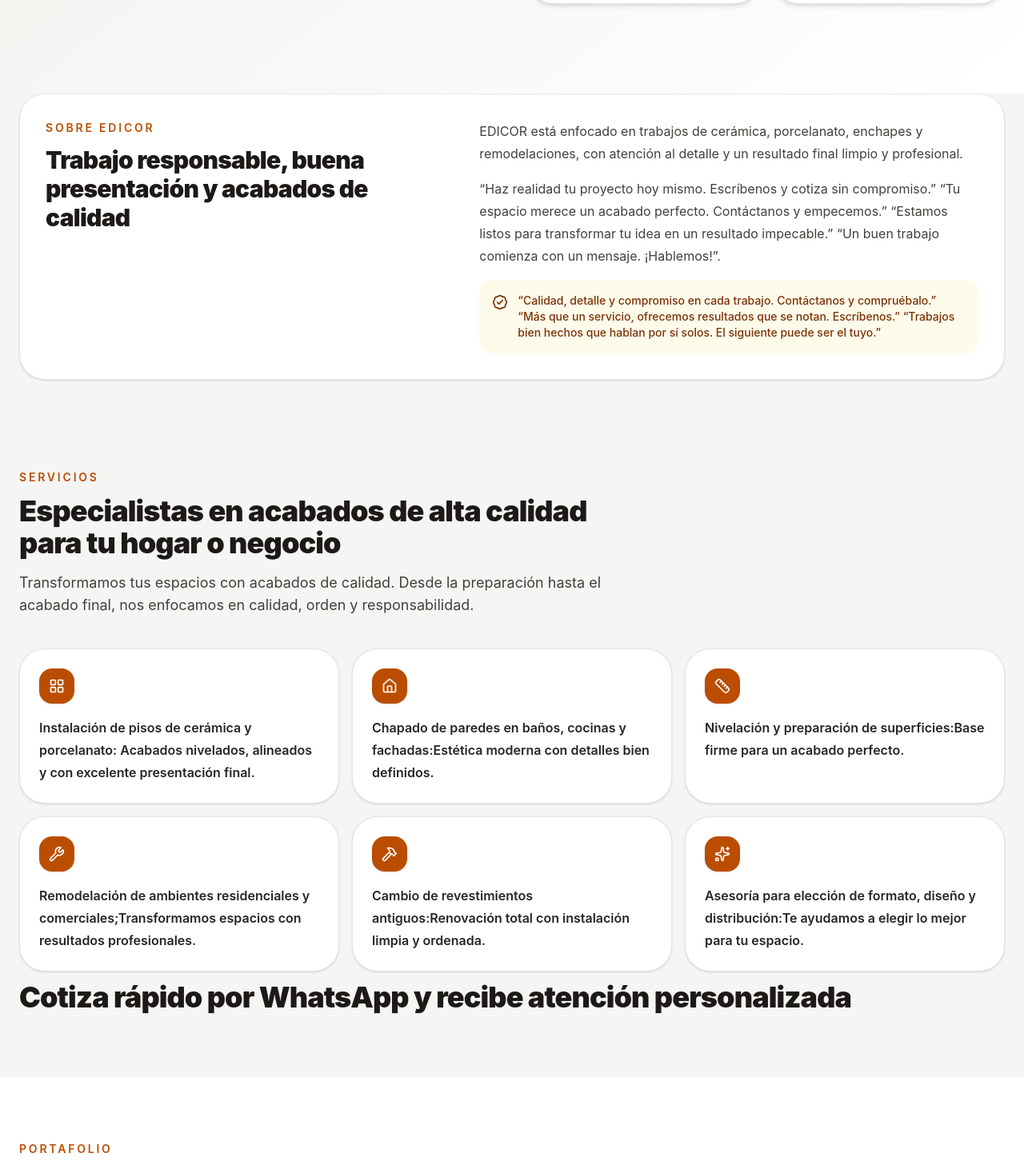
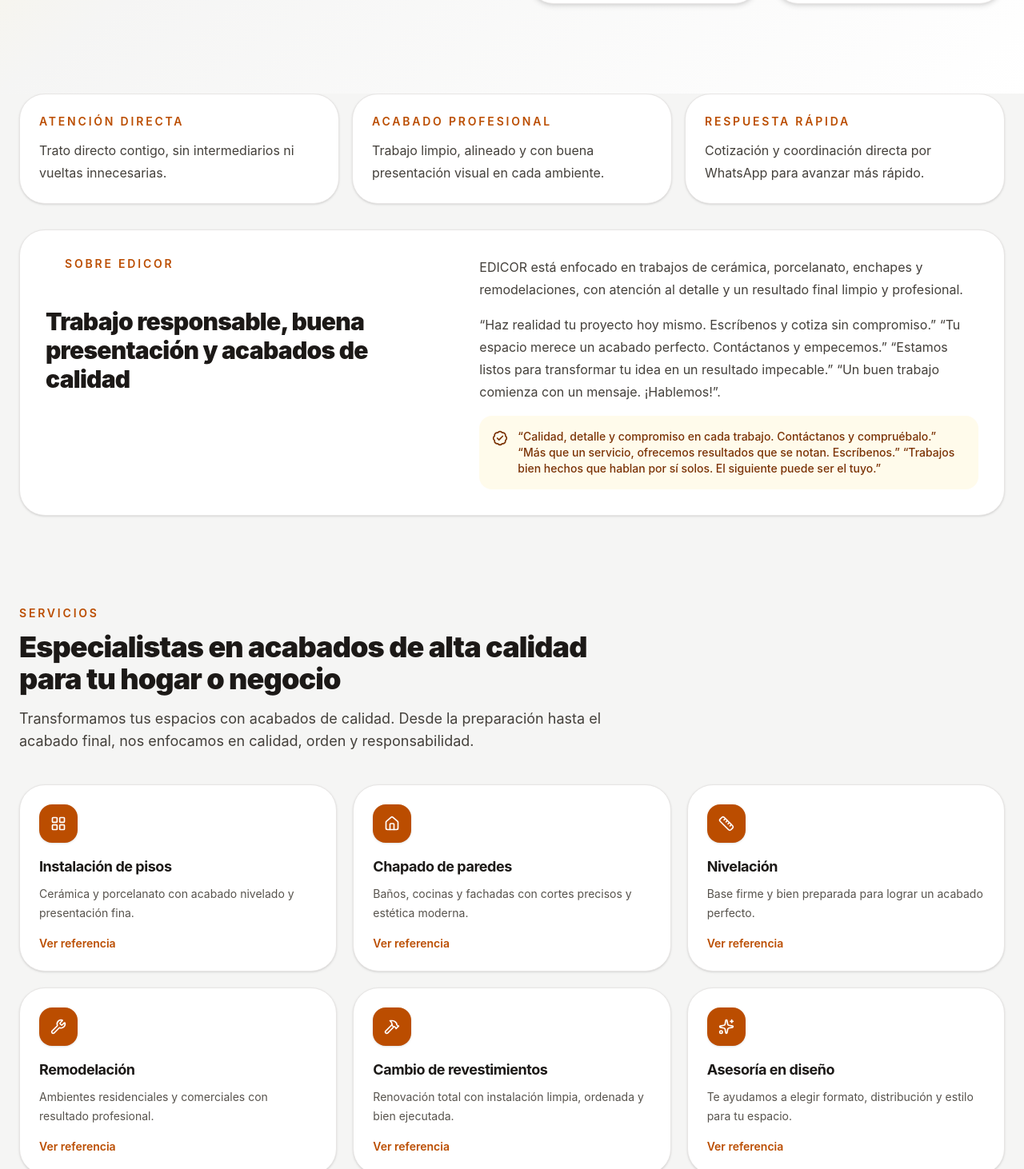
Before and after one commit to marquitoruiz/mi_pagina_web, a React (Vite) app: page / in a window 1280 px wide. Shown: the part 968-2430 px from the top of the page at 80% size. Built offline with nearby package versions, Linux system fonts and the light colour scheme; the HTML template or start-up script is replaced by a standard one.

Commit message:
Le doy look de empresa real

```diff
--- a/src/App.jsx
+++ b/src/App.jsx
@@ -26,6 +26,8 @@
 import sala from "./assets/sala.jpg";
 import bano from "./assets/bano.jpg";
 import pisos from "./assets/pisos.jpg";
+import nivelacion from "./assets/nivelacion.jpg";
+import revestimiento from "./assets/revestimiento.png";
 
 export default function AcabadosProPage() {
   const [imagenActiva, setImagenActiva] = useState(null);
@@ -54,63 +56,92 @@
  const galeria = [
   {
     imagen: trabajo1,
-      titulo: "Instalación de piso",
-      detalle: "Trabajo real con acabado limpio y buena presentación.",
+    titulo: "Porcelanato en sala",
+    detalle: "Instalación limpia con buena alineación y acabado uniforme.",
   },
   {
     imagen: trabajo2,
     titulo: "Remodelación interior",
-      detalle: "Detalle de instalación con alineación cuidada.",
+    detalle: "Trabajo real con mejor distribución visual y presentación final.",
   },
   {
     imagen: trabajo3,
-      titulo: "Acabado en porcelanato",
-      detalle: "Superficie terminada con buena nivelación y estética.",
+    titulo: "Acabado en piso",
+    detalle: "Superficie terminada con nivelación correcta y estética moderna.",
   },
   {
     imagen: trabajo4,
-      titulo: "Trabajo en ambiente residencial",
-      detalle: "Aplicación precisa y resultado visual profesional.",
+    titulo: "Ambiente residencial",
+    detalle: "Aplicación precisa y resultado profesional en espacio habitable.",
   },
   {
     imagen: trabajo5,
-      titulo: "Enchape y detalle",
-      detalle: "Acabados bien ejecutados en área de trabajo real.",
+    titulo: "Enchape decorativo",
+    detalle: "Detalle visual cuidado con cortes y presentación prolija.",
   },
   {
     imagen: trabajo6,
-      titulo: "Presentación final",
-      detalle: "Resultado final limpio, ordenado y bien instalado.",
+    titulo: "Entrega final",
+    detalle: "Resultado terminado, limpio y listo para uso del cliente.",
   },
 ];
 
  const servicios = [
   {
     icono: <LayoutGrid className="h-5 w-5" />,
-      texto: "Instalación de pisos de cerámica y porcelanato: Acabados nivelados, alineados y con excelente presentación final.",
+    nombre: "Instalación de pisos",
+    texto: "Cerámica y porcelanato con acabado nivelado y presentación fina.",
+    imagen: sala,
+    titulo: "Instalación de pisos de cerámica y porcelanato",
+    detalle:
+      "Acabados nivelados, alineados y con excelente presentación final.",
   },
   {
     icono: <House className="h-5 w-5" />,
-      texto: "Chapado de paredes en baños, cocinas y fachadas:Estética moderna con detalles bien definidos.",
+    nombre: "Chapado de paredes",
+    texto: "Baños, cocinas y fachadas con cortes precisos y estética moderna.",
+    imagen: bano,
+    titulo: "Chapado de paredes en baños y cocinas",
+    detalle:
+      "Estética moderna con cortes precisos y excelente acabado visual.",
   },
   {
     icono: <Ruler className="h-5 w-5" />,
-      texto: "Nivelación y preparación de superficies:Base firme para un acabado perfecto.",
+    nombre: "Nivelación",
+    texto: "Base firme y bien preparada para lograr un acabado perfecto.",
+    imagen: nivelacion,
+    titulo: "Nivelación y preparación de superficies",
+    detalle:
+      "Base firme y nivelada para lograr un acabado profesional duradero.",
   },
   {
     icono: <Wrench className="h-5 w-5" />,
-      texto: "Remodelación de ambientes residenciales y comerciales;Transformamos espacios con resultados profesionales.",
+    nombre: "Remodelación",
+    texto: "Ambientes residenciales y comerciales con resultado profesional.",
+    imagen: trabajo2,
+    titulo: "Remodelación de ambientes",
+    detalle:
+      "Transformación completa de espacios con acabados modernos y limpios.",
   },
   {
     icono: <Hammer className="h-5 w-5" />,
-      texto: "Cambio de revestimientos antiguos:Renovación total con instalación limpia y ordenada.",
+    nombre: "Cambio de revestimientos",
+    texto: "Renovación total con instalación limpia, ordenada y bien ejecutada.",
+    imagen: revestimiento,
+    titulo: "Cambio de revestimientos",
+    detalle:
+      "Renovación completa con instalación limpia y excelente presentación.",
   },
   {
     icono: <Sparkles className="h-5 w-5" />,
-      texto: "Asesoría para elección de formato, diseño y distribución:Te ayudamos a elegir lo mejor para tu espacio.",
+    nombre: "Asesoría en diseño",
+    texto: "Te ayudamos a elegir formato, distribución y estilo para tu espacio.",
+    imagen: trabajo6,
+    titulo: "Asesoría en diseño y distribución",
+    detalle:
+      "Te ayudamos a elegir lo mejor según tu espacio y estilo.",
   },
 ];
-
 
 const proceso = [
   {
@@ -199,9 +230,8 @@
                 </h1>
 
                 <p className="mt-6 max-w-xl text-lg leading-8 text-stone-700">
-                  Especialista en instalación de cerámica, porcelanato, chapados
-                  y remodelaciones. Trabajo con precisión, buena presentación y
-                  compromiso en cada proyecto.
+                  Especialista en cerámica, porcelanato, enchapes y remodelaciones. Realizo trabajos con buena nivelación,
+                  cortes precisos, acabado limpio y presentación profesional.
                 </p>
 
                 <div className="mt-8 flex flex-wrap gap-4">
@@ -306,13 +336,45 @@
               </div>
             </div>
           </section>
+<section className="mx-auto max-w-7xl px-6 pb-8">
+  <div className="grid gap-4 md:grid-cols-3">
+    <div className="rounded-[2rem] border border-stone-200 bg-white p-6 shadow-sm">
+      <p className="text-sm font-semibold uppercase tracking-[0.2em] text-amber-700">
+        Atención directa
+      </p>
+      <p className="mt-3 text-base leading-7 text-stone-700">
+        Trato directo contigo, sin intermediarios ni vueltas innecesarias.
+      </p>
+    </div>
 
+    <div className="rounded-[2rem] border border-stone-200 bg-white p-6 shadow-sm">
+      <p className="text-sm font-semibold uppercase tracking-[0.2em] text-amber-700">
+        Acabado profesional
+      </p>
+      <p className="mt-3 text-base leading-7 text-stone-700">
+        Trabajo limpio, alineado y con buena presentación visual en cada ambiente.
+      </p>
+    </div>
+
+    <div className="rounded-[2rem] border border-stone-200 bg-white p-6 shadow-sm">
+      <p className="text-sm font-semibold uppercase tracking-[0.2em] text-amber-700">
+        Respuesta rápida
+      </p>
+      <p className="mt-3 text-base leading-7 text-stone-700">
+        Cotización y coordinación directa por WhatsApp para avanzar más rápido.
+      </p>
+    </div>
+  </div>
+</section>
           <section className="mx-auto max-w-7xl px-6 pb-8">
             <div className="rounded-[2rem] border border-stone-200 bg-white p-8 shadow-sm">
               <div className="grid gap-8 lg:grid-cols-[0.9fr_1.1fr]">
                 <div>
+
                   <p className="text-sm font-semibold uppercase tracking-[0.2em] text-amber-700">
+                    <section className="mx-auto max-w-7xl px-6 pb-8">
                       Sobre EDICOR
+                    </section>
                   </p>
                   <h2 className="mt-3 text-3xl font-black tracking-tight text-stone-900">
                     Trabajo responsable, buena presentación y acabados de
@@ -359,19 +421,33 @@
               </p>
             </div>
 
-            <div className="mt-10 grid gap-4 md:grid-cols-2 xl:grid-cols-3">
+           <div className="mt-10 grid gap-5 md:grid-cols-2 xl:grid-cols-3">
   {servicios.map((servicio) => (
-                <div
-                  key={servicio.texto}
-                  className="rounded-[2rem] border border-stone-200 bg-white p-6 shadow-sm transition hover:-translate-y-1 hover:shadow-lg"
+    <button
+      key={servicio.titulo}
+      type="button"
+      onClick={() =>
+        setImagenActiva({
+          imagen: servicio.imagen,
+          titulo: servicio.titulo,
+          detalle: servicio.detalle,
+        })
+      }
+      className="group rounded-[2rem] border border-stone-200 bg-white p-6 text-left shadow-sm transition hover:-translate-y-1 hover:shadow-lg"
     >
-                  <div className="mb-4 flex h-11 w-11 items-center justify-center rounded-2xl bg-amber-700 text-white shadow-sm">
+      <div className="mb-4 flex h-12 w-12 items-center justify-center rounded-2xl bg-amber-700 text-white shadow-sm transition group-hover:bg-stone-900">
         {servicio.icono}
       </div>
-                  <p className="text-base font-semibold leading-7 text-stone-800">
+      <h3 className="text-lg font-bold tracking-tight text-stone-900">
+        {servicio.nombre}
+      </h3>
+      <p className="mt-2 text-sm leading-6 text-stone-600">
         {servicio.texto}
       </p>
-                </div>
+      <p className="mt-4 text-sm font-semibold text-amber-700">
+        Ver referencia
+      </p>
+    </button>
   ))}
 </div>
             <p>
@@ -600,9 +676,16 @@
         </main>
 
         <footer className="border-t border-stone-200 bg-white">
-          <div className="mx-auto flex max-w-7xl flex-col gap-3 px-6 py-8 text-sm text-stone-600 md:flex-row md:items-center md:justify-between">
-            <p>© 2026 Acabados en Cerámica & Porcelanato</p>
-            <p>Página enfocada en captar clientes por internet y redes sociales</p>
+  <div className="mx-auto flex max-w-7xl flex-col gap-4 px-6 py-8 text-sm text-stone-600 md:flex-row md:items-center md:justify-between">
+    <div>
+      <p className="font-semibold text-stone-900">
+        EDICOR Acabados en Cerámica & Porcelanato
+      </p>
+      <p className="mt-1">
+        Villa María del Triunfo, Lima · WhatsApp: +51 998535347
+      </p>
+    </div>
+    <p>Página orientada a mostrar trabajos reales y captar clientes por internet.</p>
   </div>
 </footer>
       </div>
```
Also changed, not shown: src/assets/nivelacion.jpg (added), src/assets/revestimiento.png (added). Lines whose indentation alone changed are shown as unchanged.
